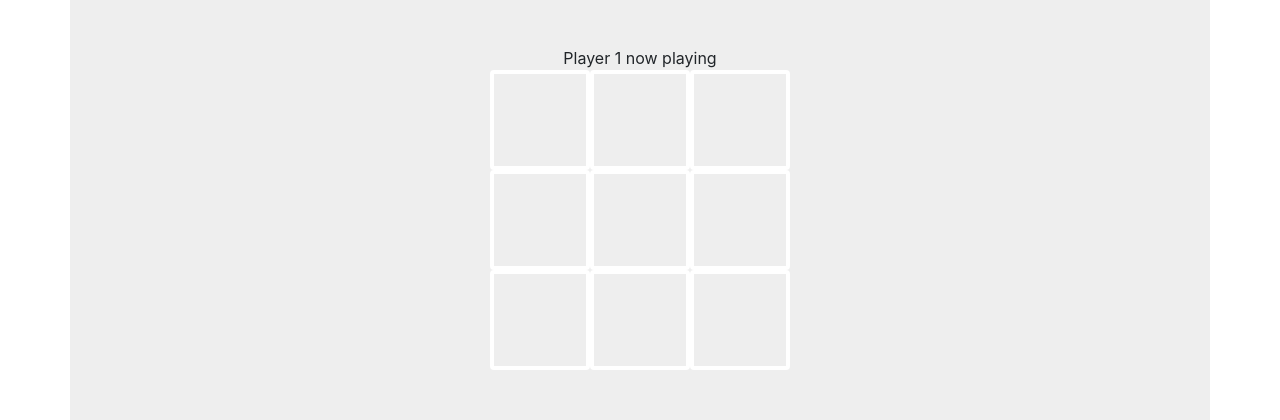
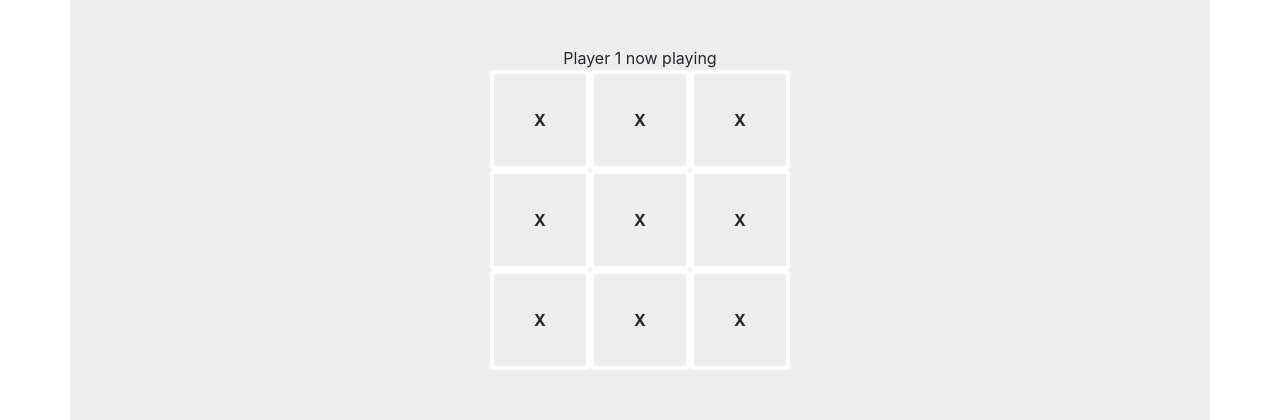
Before and after one commit to rajaniraju/mygame, a React (Create React App) app: page / in a window 1280 px wide. Shown: the part 248-668 px from the top of the page. Built offline with nearby package versions, Linux system fonts and the light colour scheme.

Commit message:
I know this is wrong

```diff
--- a/src/App.css
+++ b/src/App.css
@@ -11,6 +11,7 @@
   background: #eee;
 }
 .btn {
+
   outline: none;
   width: 100px;
   height: 100px;
@@ -24,6 +25,7 @@
 
 button:hover {
   cursor: pointer;
-  background: blue;
+  background: rgb(224, 224, 233);
+  text-align: center;
   color: white;
 }
--- a/src/Board.jsx
+++ b/src/Board.jsx
@@ -34,19 +34,19 @@ export default class Board extends Component {
         <div className="container">
           <div>{this.state.currentPlayer} now playing</div>
           <div>
-            <Square onClick={this.onClick} />
-            <Square onClick={this.onClick} />
-            <Square onClick={this.onClick} />
+            <Square onClick={this.onClick} text={this.state.currentSymbol} />
+            <Square onClick={this.onClick} text={this.state.currentSymbol} />
+            <Square onClick={this.onClick} text={this.state.currentSymbol} />
           </div>
           <div>
-            <Square onClick={this.onClick} />
-            <Square onClick={this.onClick} />
-            <Square onClick={this.onClick} />
+            <Square onClick={this.onClick} text={this.state.currentSymbol} />
+            <Square onClick={this.onClick} text={this.state.currentSymbol} />
+            <Square onClick={this.onClick} text={this.state.currentSymbol} />
           </div>
           <div>
-            <Square onClick={this.onClick} />
-            <Square onClick={this.onClick} />
-            <Square onClick={this.onClick} />
+            <Square onClick={this.onClick} text={this.state.currentSymbol} />
+            <Square onClick={this.onClick} text={this.state.currentSymbol} />
+            <Square onClick={this.onClick} text={this.state.currentSymbol} />
           </div>
         </div>
       </div>
--- a/src/square.jsx
+++ b/src/square.jsx
@@ -14,7 +14,7 @@ class Square extends React.Component {
   render() {
     return (
       <button type="button" className="btn" onClick={this.whenClick}>
-        {" "}
+        {this.props.text}
       </button>
     );
   }
```
